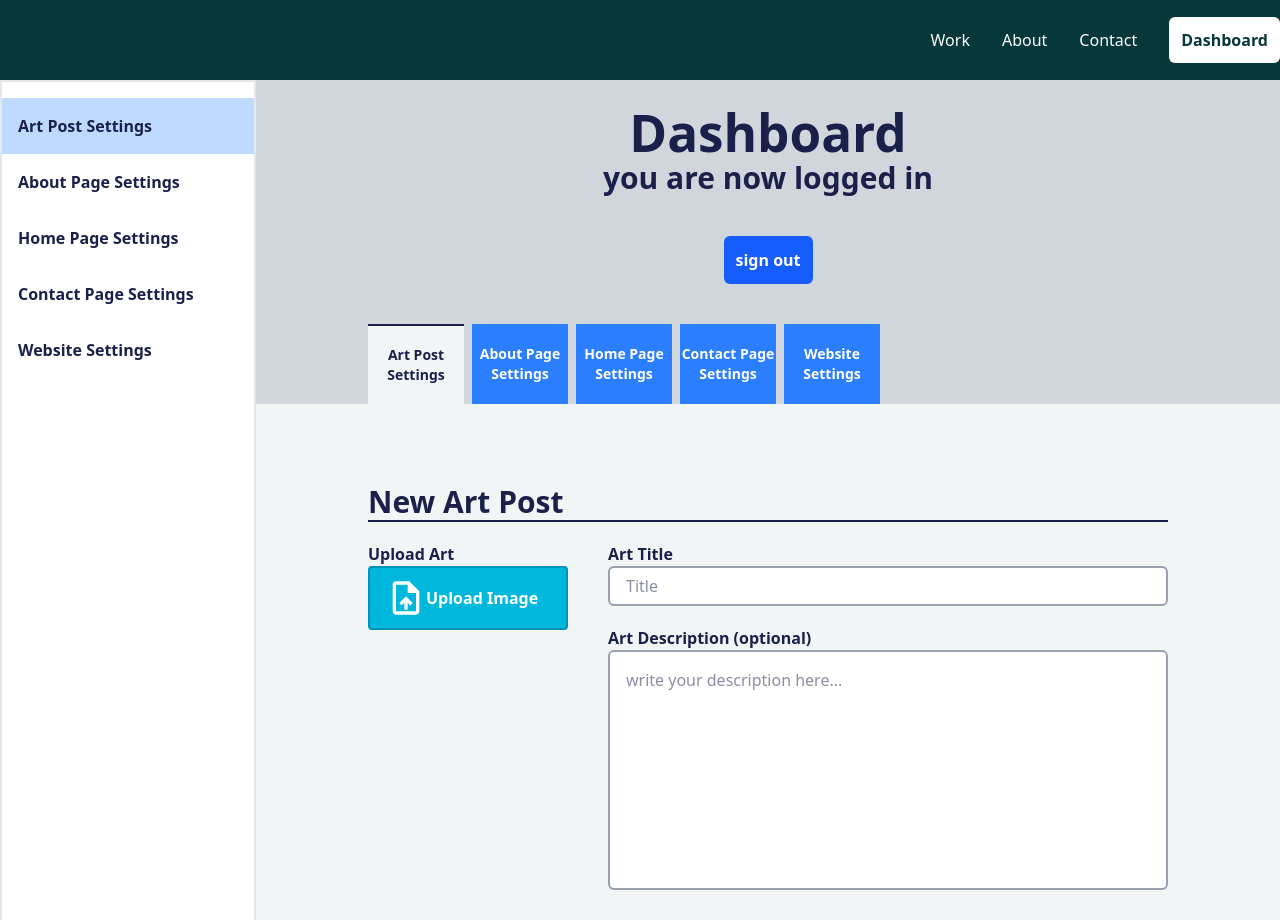
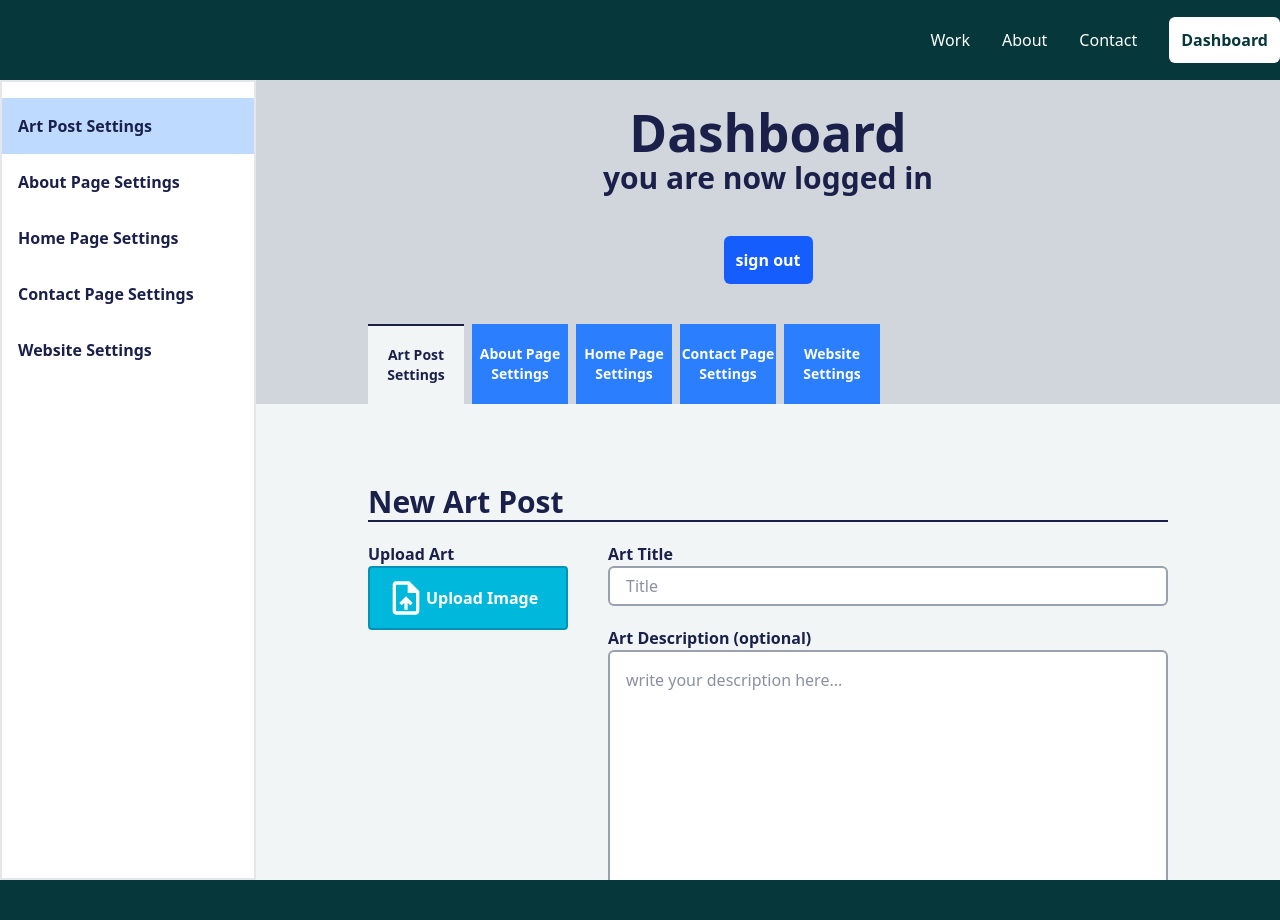
Before and after one commit to Joe-Newm/art-portfolio-gray, a React (Vite) app: page /Dashboard in a window 1280 px wide. Shown: the top 920 px of the page. Built offline with nearby package versions, Linux system fonts and the light colour scheme; no server answers; the database is empty; sample sign-in values are in the browser's storage; a web font is replaced by a local one.

Commit message:
fix scrolling on dashboard

```diff
--- a/src/pages/Dashboard.jsx
+++ b/src/pages/Dashboard.jsx
@@ -51,9 +51,9 @@ export default function Dashboard() {
 
 
   return (
-    <div className="  md:pr-0 dashboard-page flex flex-row w-lvw">
-      <div className="bg-white md:w-1/5 h-100% hidden md:block border-2 border-gray-200">
-          <div className=" h-full flex flex-col w-full   mt-4">
+    <div className="  md:pr-0 dashboard-page flex flex-row w-lvw h-screen">
+      <div className="bg-white md:w-1/5 h-full hidden md:block border-2 border-gray-200">
+          <div className=" h-full flex flex-col   mt-4">
 
             <a className={(activeTab === 'tab1' ? `left-nav-tab-selected` : `left-nav-tab`)}
              onClick={() => setActiveTab('tab1')}
@@ -77,14 +77,14 @@ export default function Dashboard() {
 
           </div>
       </div>
-      <div className="flex flex-col justify-center items-center w-full md:w-4/5 ">
+      <div className="flex flex-col overflow-hidden flex-grow w-full md:w-4/5 h-full">
       <div className="bg-gray-300 w-full flex flex-col items-center">
         <h1 className="mt-6">Dashboard</h1>
         <h2 className="text-3xl text-center">you are now logged in</h2>
         <button onClick={signout} className="mt-10 mb-10 btn2"> sign out </button>
       </div>
-        <div className="h-20 bg-gray-300 w-full mb-10">
-          <div className="container mx-auto max-w-200 h-full flex gap-2 font-size !text-xs">
+        <div className="h-20 bg-gray-300 w-full mb-10 shrink-0">
+          <div className="container mx-auto max-w-200 h-full flex gap-2 font-size !text-xs flex-grow">
 
             <a className={(activeTab === 'tab1' ? `tab-selected` : `tab`)}
              onClick={() => setActiveTab('tab1')}
@@ -108,7 +108,7 @@ export default function Dashboard() {
 
           </div>
         </div>
-        <div className="w-full pl-4 pr-4">
+        <div className="w-full pl-4 pr-4 flex-1 overflow-y-auto">
       {tabComponents[activeTab]}
         </div>
       </div>
```
